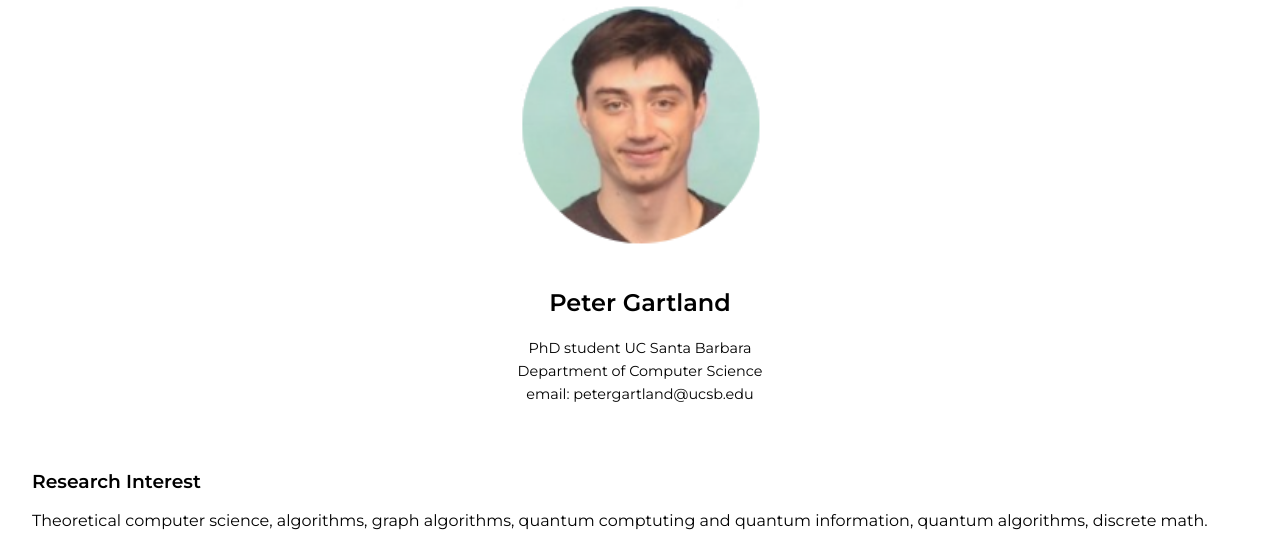
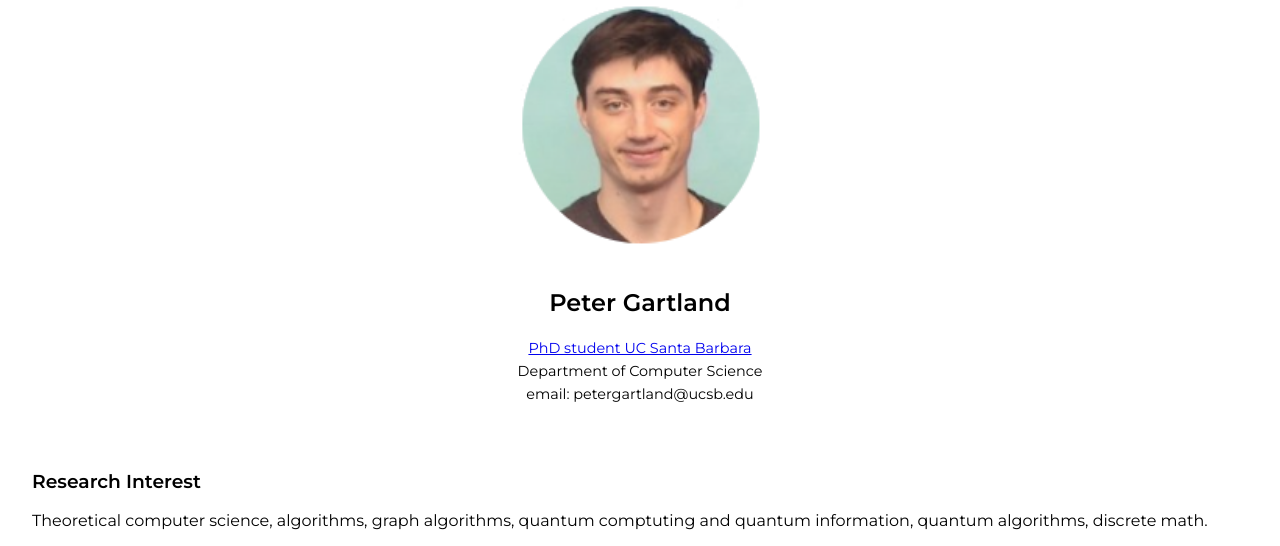
Before and after one commit to petergartland/.github.io, a plain HTML site: page index.html in a window 1280 px wide. Shown: the part 197-743 px from the top of the page. Drawn offline with Linux system fonts and the light colour scheme.

Commit message:
Add files via upload

```diff
--- a/index.html
+++ b/index.html
@@ -24,7 +24,7 @@
 
 			<h1>Peter Gartland</h1>
 
-			<p class="subhead"><a href="https://github.com/petergartland"></a>PhD student UC Santa Barbara</p>
+			<p class="subhead"><a href="https://github.com/petergartland">PhD student UC Santa Barbara</a></p>
 
 			<p class="subhead">Department of Computer Science</p>
 
```
